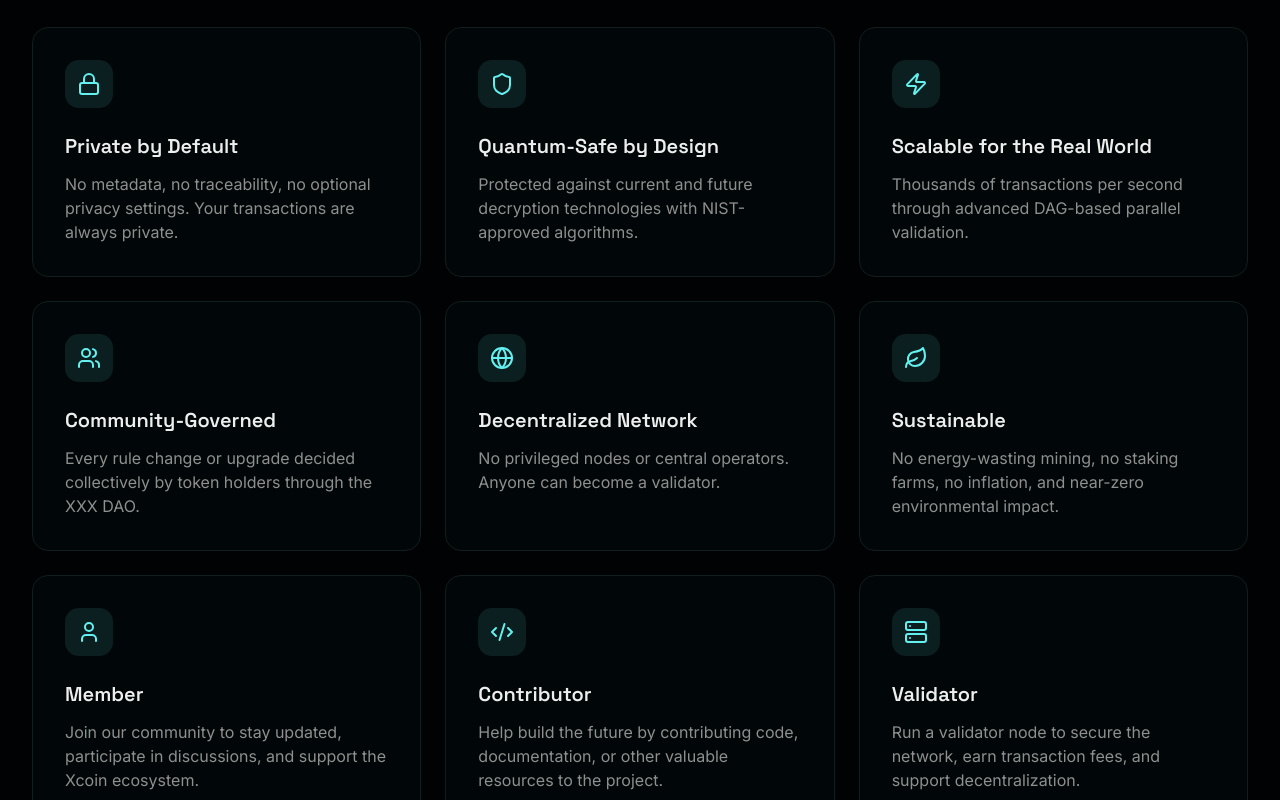
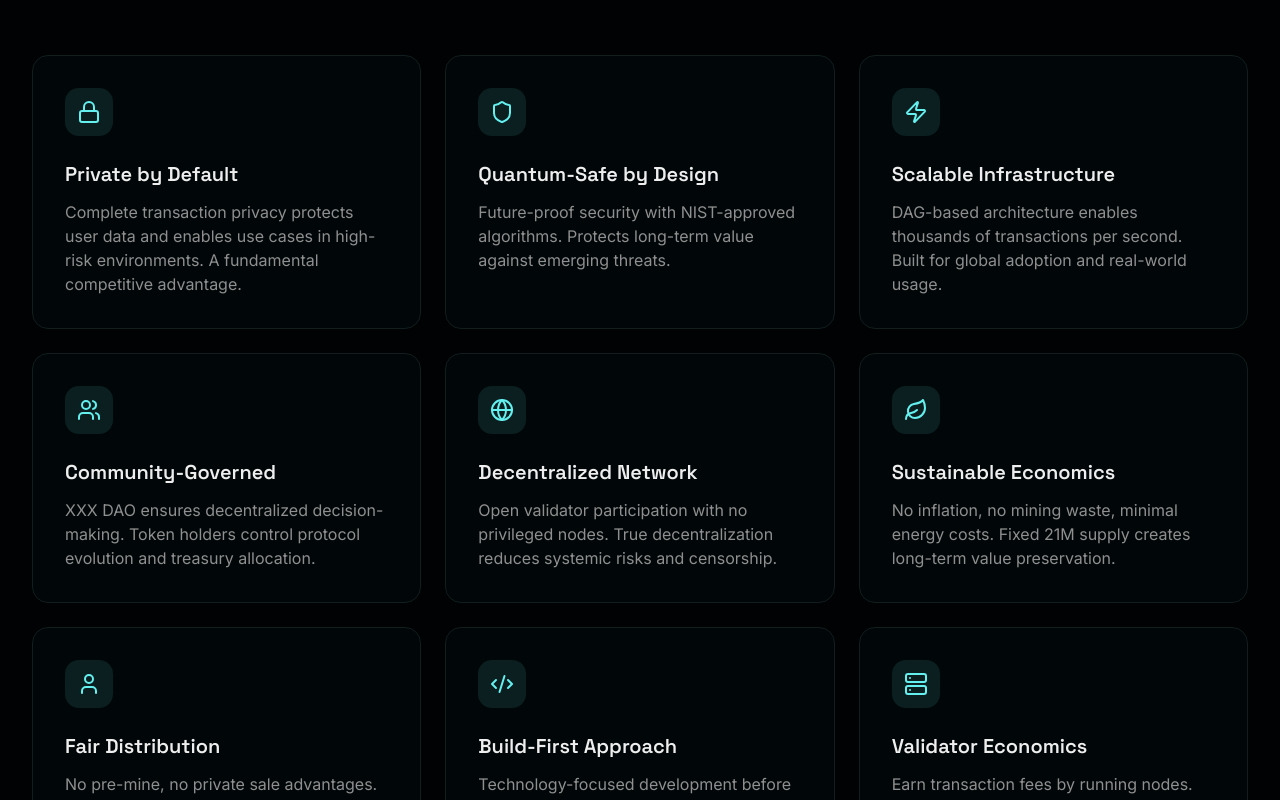
Before and after one commit to Fabischu2008/Xcoin_Website, a Next.js app: page / in a window 1280 px wide. Shown: the part 2020-2820 px from the top of the page. Built offline with nearby package versions, Linux system fonts and the light colour scheme; no server answers.

Commit message:
sehr gut

```diff
--- a/app/docs/page.tsx
+++ b/app/docs/page.tsx
@@ -152,7 +152,7 @@ export default function DocsPage() {
             <div className="order-1 lg:order-2 mt-0 lg:mt-0 rounded-xl border border-border bg-background p-3 sm:p-4 md:p-6 overflow-hidden">
               <div className="overflow-x-auto -mx-3 sm:-mx-4 md:-mx-6 px-3 sm:px-4 md:px-6">
                 <pre className="text-[10px] xs:text-xs sm:text-sm text-muted-foreground whitespace-pre font-mono leading-relaxed">
-                  <code>{`# Install Xcoin Validator
+                <code>{`# Install Xcoin Validator
 $ curl -sSL https://install.xcoin.network | sh
 
 # Initialize node
@@ -160,7 +160,7 @@ $ xcoin init --network mainnet
 
 # Start validator
 $ xcoin start`}</code>
-                </pre>
+              </pre>
               </div>
             </div>
           </div>
--- a/app/faq/page.tsx
+++ b/app/faq/page.tsx
@@ -82,7 +82,7 @@ export default function FAQPage() {
         {/* FAQ Accordion */}
         <div className="mx-auto mt-16 max-w-3xl space-y-4" role="list">
           {faqs.map((faq, index) => (
-            <div key={faq.question} className="rounded-2xl bg-card transition-all" role="listitem">
+            <div key={faq.question} className="rounded-2xl border border-border bg-card transition-all hover:border-accent/50 hover:shadow-lg hover:shadow-accent/10 hover:-translate-y-1" role="listitem">
               <button
                 onClick={() => setOpenIndex(openIndex === index ? null : index)}
                 onKeyDown={(e) => {
--- a/app/page.tsx
+++ b/app/page.tsx
@@ -7,55 +7,55 @@ const principles = [
   {
     icon: Lock,
     title: "Private by Default",
-    description: "No metadata, no traceability, no optional privacy settings. Your transactions are always private.",
+    description: "Complete transaction privacy protects user data and enables use cases in high-risk environments. A fundamental competitive advantage.",
     href: "/privacy",
   },
   {
     icon: Shield,
     title: "Quantum-Safe by Design",
-    description: "Protected against current and future decryption technologies with NIST-approved algorithms.",
+    description: "Future-proof security with NIST-approved algorithms. Protects long-term value against emerging threats.",
     href: "/quantum-safe",
   },
   {
     icon: Zap,
-    title: "Scalable for the Real World",
-    description: "Thousands of transactions per second through advanced DAG-based parallel validation.",
+    title: "Scalable Infrastructure",
+    description: "DAG-based architecture enables thousands of transactions per second. Built for global adoption and real-world usage.",
     href: "/scalability",
   },
   {
     icon: Users,
     title: "Community-Governed",
-    description: "Every rule change or upgrade decided collectively by token holders through the XXX DAO.",
+    description: "XXX DAO ensures decentralized decision-making. Token holders control protocol evolution and treasury allocation.",
     href: "/governance",
   },
   {
     icon: Globe,
     title: "Decentralized Network",
-    description: "No privileged nodes or central operators. Anyone can become a validator.",
+    description: "Open validator participation with no privileged nodes. True decentralization reduces systemic risks and censorship.",
     href: "/network",
   },
   {
     icon: Leaf,
-    title: "Sustainable",
-    description: "No energy-wasting mining, no staking farms, no inflation, and near-zero environmental impact.",
+    title: "Sustainable Economics",
+    description: "No inflation, no mining waste, minimal energy costs. Fixed 21M supply creates long-term value preservation.",
     href: "/sustainability",
   },
   {
     icon: User,
-    title: "Member",
-    description: "Join our community to stay updated, participate in discussions, and support the Xcoin ecosystem.",
+    title: "Fair Distribution",
+    description: "No pre-mine, no private sale advantages. All 21M coins created in Genesis Block ensure equal opportunity.",
     href: "/member",
   },
   {
     icon: Code2,
-    title: "Contributor",
-    description: "Help build the future by contributing code, documentation, or other valuable resources to the project.",
+    title: "Build-First Approach",
+    description: "Technology-focused development before marketing. Substance over speculation creates sustainable value.",
     href: "/contributor",
   },
   {
     icon: Server,
-    title: "Validator",
-    description: "Run a validator node to secure the network, earn transaction fees, and support decentralization.",
+    title: "Validator Economics",
+    description: "Earn transaction fees by running nodes. Sustainable revenue model without inflation or token dilution.",
     href: "/validator",
   },
 ]
@@ -136,10 +136,10 @@ export default function HomePage() {
         <div className="mx-auto max-w-7xl px-6 lg:px-8">
           <div className="mx-auto max-w-2xl text-center">
             <h2 className="font-[family-name:var(--font-heading)] text-3xl font-bold tracking-tight lg:text-4xl">
-              Five Guiding Principles
+              Why Invest in Xcoin
             </h2>
             <p className="mt-4 text-lg text-muted-foreground">
-              Built on a foundation of privacy, security, and community ownership.
+              A long-term infrastructure project built on sustainable economics, future-proof technology, and community governance.
             </p>
           </div>
 
--- a/components/footer.tsx
+++ b/components/footer.tsx
@@ -56,7 +56,7 @@ export default function Footer() {
             </div>
           ))}
         </div>
-      </div>
+        </div>
 
       {/* Large Logo and Text at the bottom - Desktop only */}
       <div className="hidden lg:block border-t border-border py-12 lg:py-16">
```
